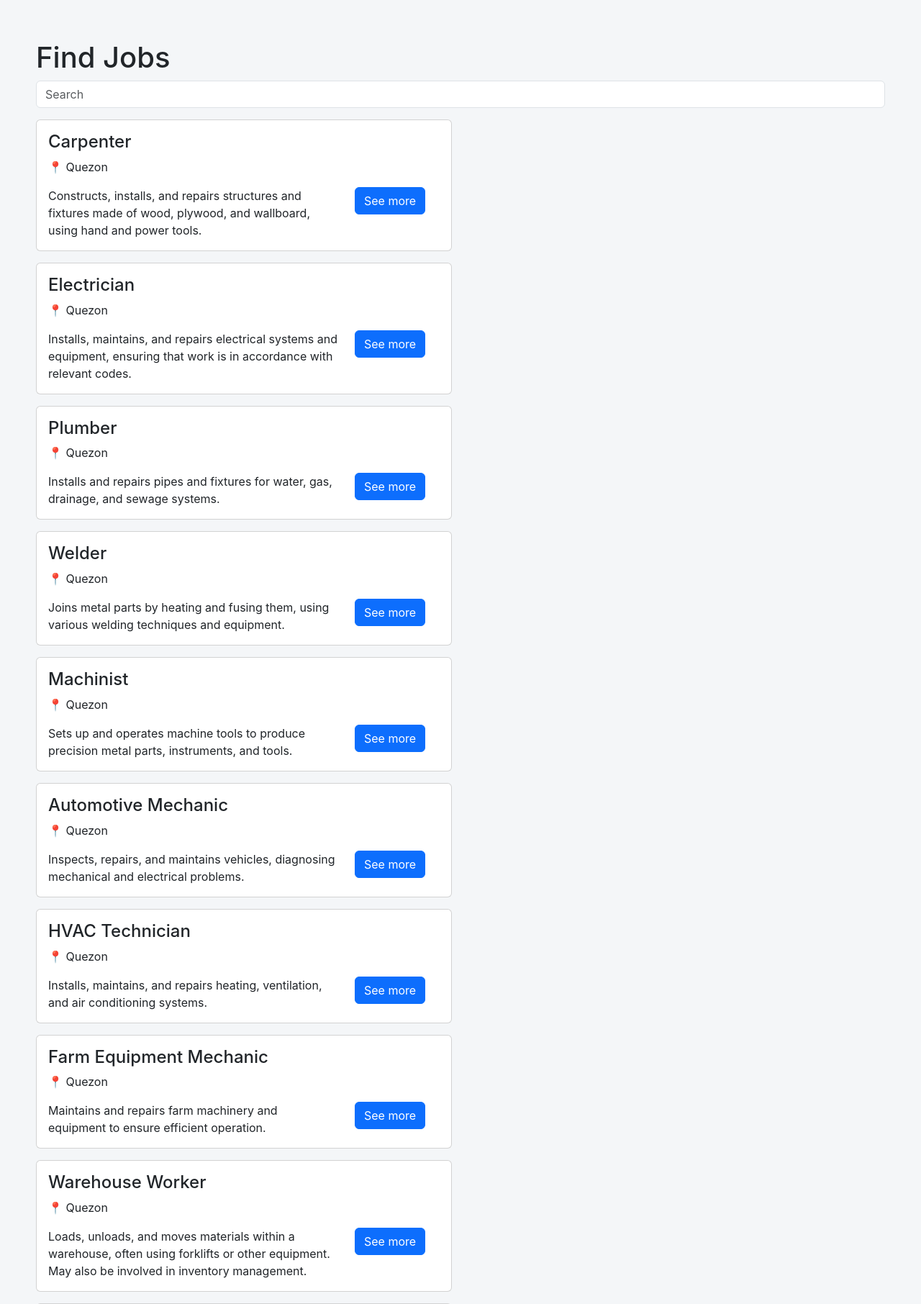
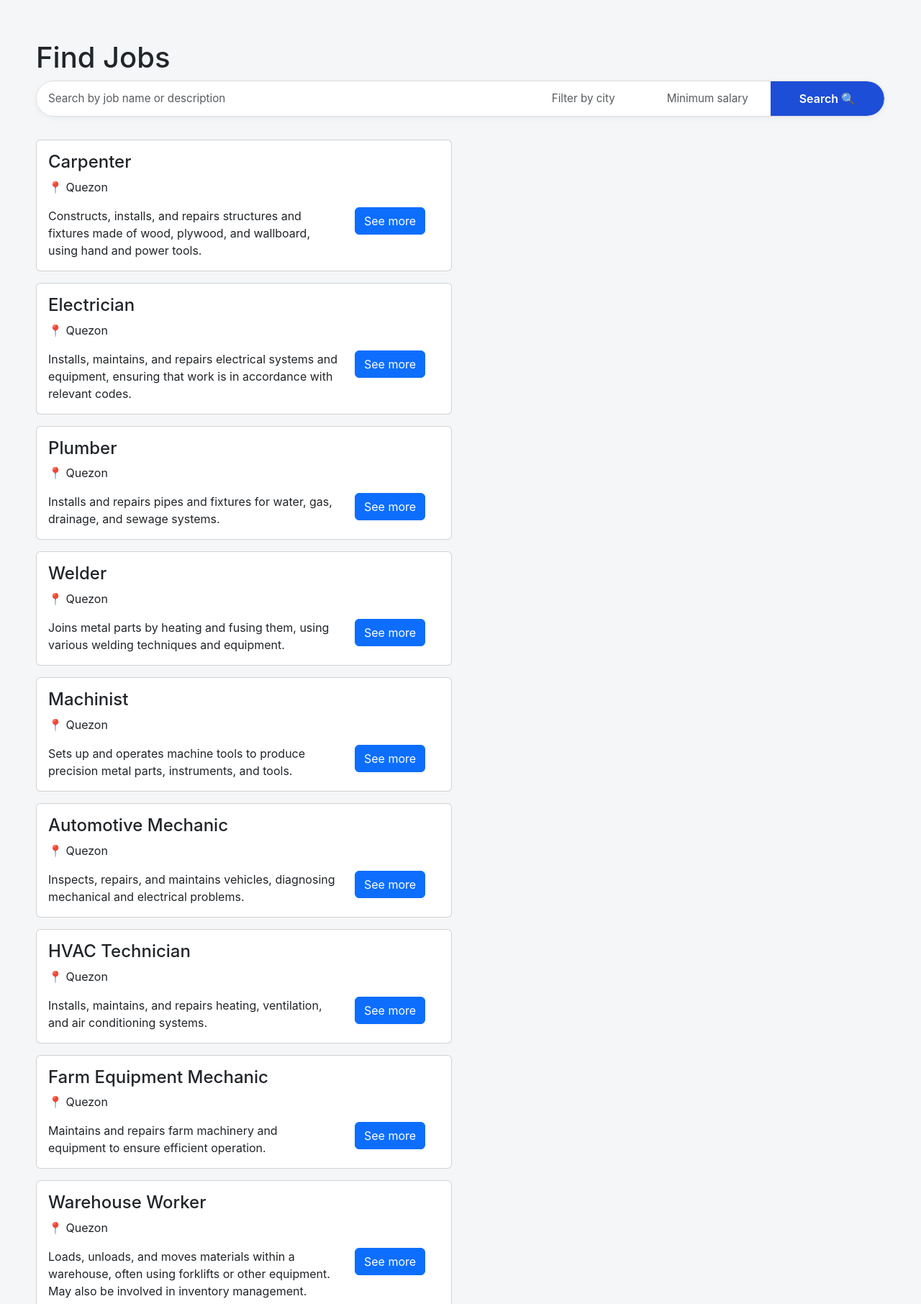
Before and after one commit to rianadb/eng30-HireWired, a Django app: page /jobs/ in a window 1280 px wide. Shown: the part 74-1886 px from the top of the page at 72% size. Run offline with Django 5.2, Linux system fonts and the light colour scheme; a user stored in the database is signed in; data comes from the database, SQL or seed files in the repository; both versions use the stored data as it was after the commit.

Commit message:
Completed find job

```diff
--- a/src/findjob/templates/jobs.html
+++ b/src/findjob/templates/jobs.html
@@ -10,15 +10,15 @@
 <div class="body-container page-fade-in">
     <h1 class="page-fade-in">Find Jobs</h1>
 
-    <div class="col page-fade-in">
-        <form method="GET" class="page-fade-in">
-            <div class="row mb-3">
-                <div class="col">
-                    <input type="text" name="search_query" id="search" class="form-control" placeholder="Search">
-                </div>
-            </div>
-        </form>
+    <form method="GET" class="filter-form page-fade-in">
+    <div class="filter-box d-flex align-items-center">
+        <input type="text" name="search_query" class="form-control flex-grow-1" placeholder="Search by job name or description">
+        <input type="text" name="location" class="form-control location-input" placeholder="Filter by city">
+        <input type="number" name="min_salary" class="form-control salary-input" placeholder="Minimum salary" min="1">
+        <button type="submit" class="btn btn-primary">Search 🔍</button>
     </div>
+    </form>
+
 
     <div class="row page-fade-in">
         <div class="col job-list container page-fade-in">
--- a/src/findjob/views.py
+++ b/src/findjob/views.py
@@ -4,17 +4,36 @@ from .models import Job, Application
 from django.contrib.auth.decorators import login_required
 from django.conf import settings
 from .forms import JobSearchForm
+from django.db.models import Q
 
 @login_required
 def find_jobs_view(request, *args, **kwargs):
     jobs = Job.objects.all()
-    search_query = request.GET.get("search_query")
+    search_query = request.GET.get("search_query", "")
+    location = request.GET.get("location", "")
+    min_salary = request.GET.get("min_salary", "")
 
+    # Apply search filter (across category, name, and description)
     if search_query:
-        jobs = jobs.filter(category__icontains=search_query) | \
-               jobs.filter(name__icontains=search_query) | \
-               jobs.filter(description__icontains=search_query)
+        jobs = jobs.filter(
+            Q(category__icontains=search_query) |
+            Q(name__icontains=search_query) |
+            Q(description__icontains=search_query)
+        )
 
+    # Apply location filter
+    if location:
+        jobs = jobs.filter(city__icontains=location)
+
+    # Apply salary filter
+    if min_salary:
+        try:
+            min_salary = int(min_salary)
+            jobs = jobs.filter(salary__gte=min_salary)
+        except ValueError:
+            pass  # Ignore invalid inputs gracefully
+
+    # Split the comma-separated details field
     for job in jobs:
         if job.details:
             job.details = job.details.split(",")
--- a/src/static/css/job.css
+++ b/src/static/css/job.css
@@ -26,3 +26,65 @@
   animation: fadeIn 0.4s ease-out forwards;
   opacity: 0;
 }
+
+.filter-box {
+  background: #fff;
+  border: 1px solid #ddd;
+  border-radius: 999px;
+  overflow: hidden;
+  padding: 0;
+  gap: 0;
+  width: 100%;
+  max-width: 1300px;
+  margin: 0 0 2rem 0; /* Removed auto centering */
+  box-shadow: 0 2px 8px rgba(0, 0, 0, 0.05);
+  display: flex;
+  align-items: center;
+}
+
+.filter-box .form-control {
+  border: none;
+  border-radius: 0;
+  box-shadow: none;
+  padding: 0.75rem 1rem;
+  font-size: 0.95rem;
+}
+
+.filter-box .flex-grow-1 {
+  flex-grow: 1;
+}
+
+.filter-box .location-input,
+.filter-box .salary-input {
+  flex: 0 0 160px;
+}
+
+
+.filter-box .btn-primary {
+  border-radius: 0 999px 999px 0;
+  padding: 0.75rem 2.5rem;
+  background-color: #1d4ed8;
+  border: none;
+  font-weight: 600;
+  white-space: nowrap;
+}
+
+.filter-box .btn-primary:hover {
+  background-color: #1e40af;
+}
+
+
+@media (max-width: 768px) {
+  .filter-box {
+    flex-direction: column;
+    border-radius: 1rem;
+    padding: 0.5rem;
+  }
+
+  .filter-box .form-control,
+  .filter-box .btn-primary {
+    width: 100%;
+    border-radius: 999px !important;
+    margin-bottom: 10px;
+  }
+}
```
Also changed, not shown: src/db.sqlite3.
